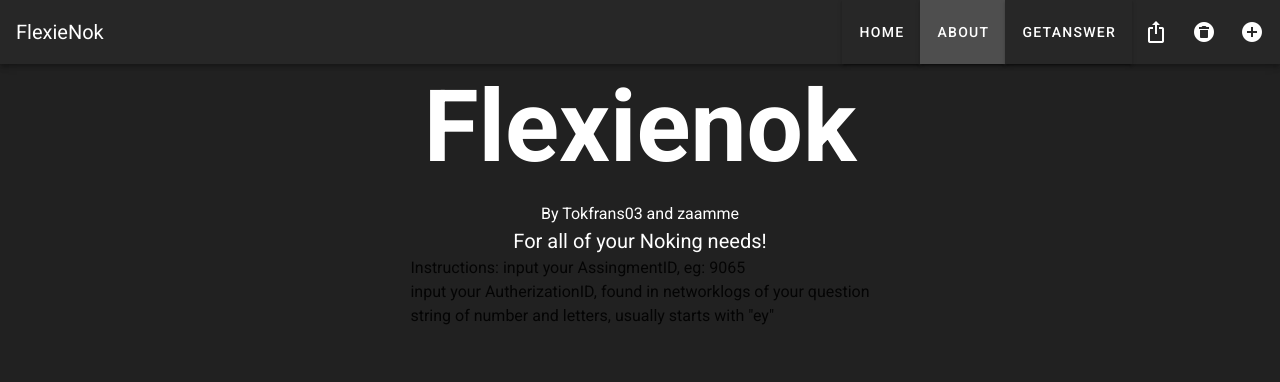
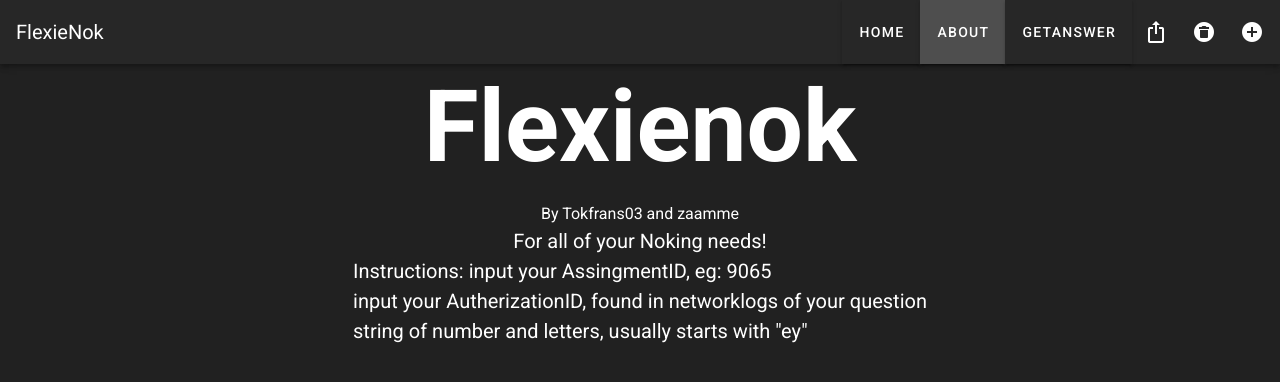
Before and after one commit to flexienok/flexienok, a Vue app in the folder flexienok/: page /About in a window 1280 px wide. Shown: the top 382 px of the page. Built offline with nearby package versions, Linux system fonts and the light colour scheme.

Commit message:
Fix big letter

```diff
--- a/flexienok/src/views/About.vue
+++ b/flexienok/src/views/About.vue
@@ -33,7 +33,7 @@
   allgn="center"
   justify="center">
 
-    <span id="body">
+    <span id="Body">
       Instructions: input your AssingmentID, eg: 9065 <br> input your AutherizationID, found in networklogs of your question <br> string of number and letters, usually starts with "ey"
     </span>
 
```
Also changed, not shown: 1 other file (tests, documents, lock files or other folders).
